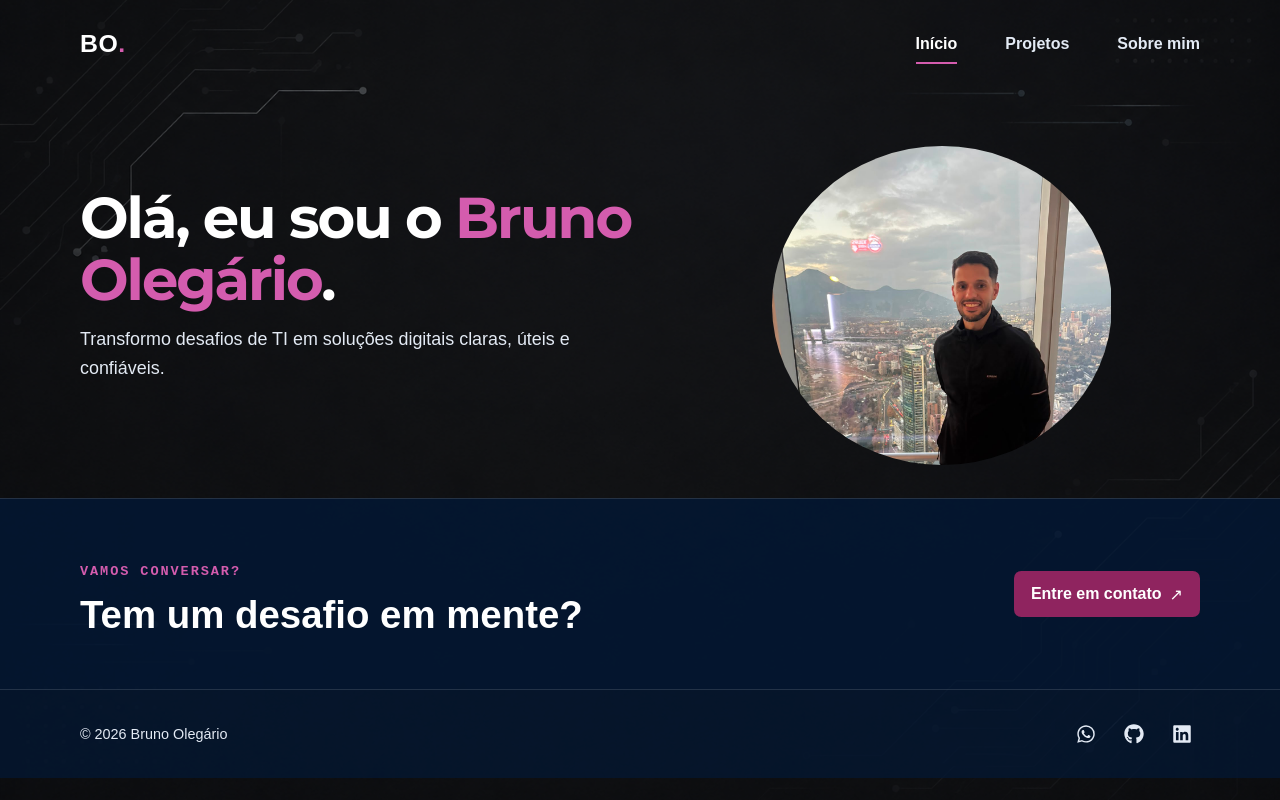
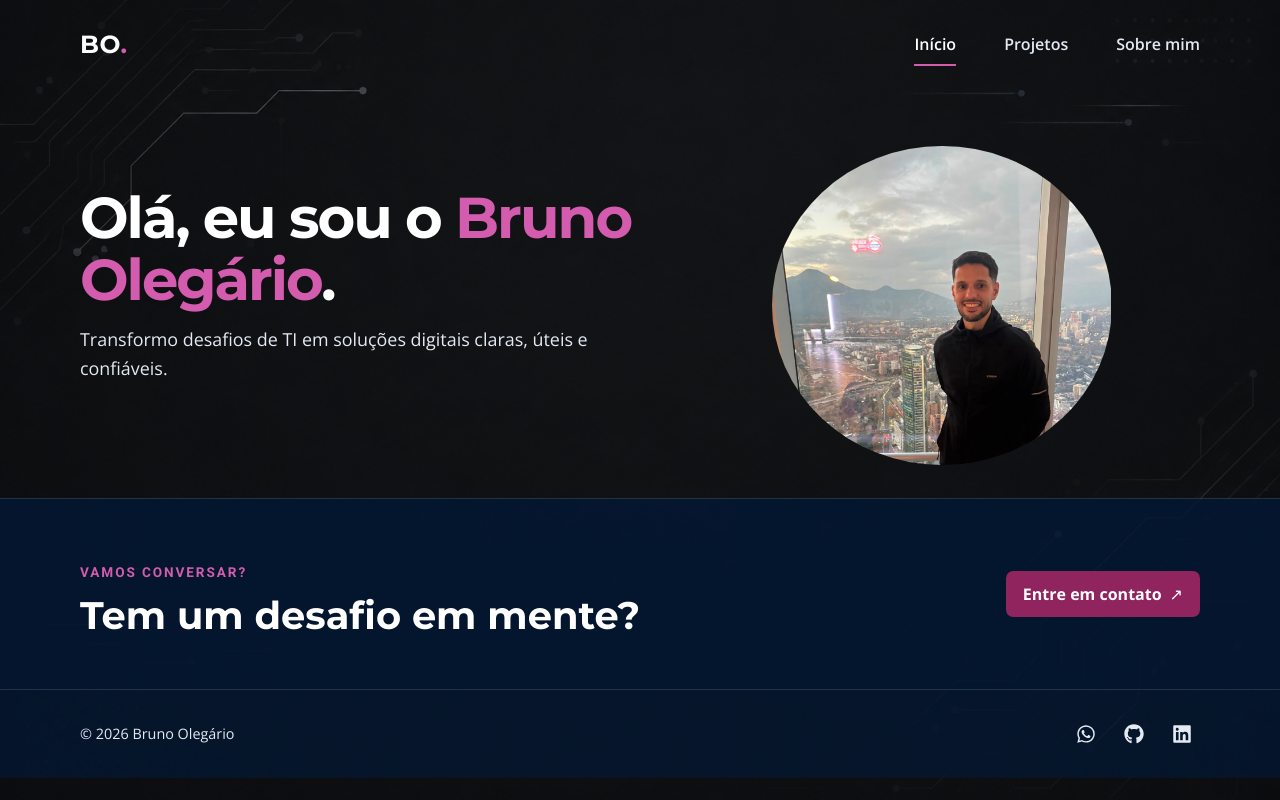
Before and after one commit to olegariobru/MyPort2, a React (Vite) app: page / in a window 1280 px wide. Built offline with nearby package versions, Linux system fonts and the light colour scheme.

Commit message:
style: assign Montserrat Roboto and Open Sans throughout

```diff
--- a/src/index.css
+++ b/src/index.css
@@ -8,10 +8,10 @@
   --branco: #fff;
   --texto-suave: #e3eaf4;
   --painel: rgba(4, 24, 51, 0.88);
-  --fonte-principal: "Cagliostro", sans-serif;
-  --fonte-secundaria: "Ubuntu Mono", monospace;
-  --fonte-footer: "Raleway", sans-serif;
-  --fonte-titulos: "Play", sans-serif;
+  --fonte-principal: "Open Sans", sans-serif;
+  --fonte-secundaria: "Roboto", sans-serif;
+  --fonte-footer: "Open Sans", sans-serif;
+  --fonte-titulos: "Montserrat", sans-serif;
   font-family: var(--fonte-footer);
   font-synthesis: none;
   text-rendering: optimizeLegibility;
@@ -37,6 +37,8 @@ p { line-height: 1.7; }
   border-radius: .4rem; transform: translateY(-160%);
 }
 .skipLink:focus { transform: translateY(0); }
+.appShell { min-height: 100vh; display: flex; flex-direction: column; }
+.appShell main { flex: 1; }
 .pageContainer { width: min(1120px, calc(100% - 2.5rem)); margin: 0 auto; }
 .sectionHeading { margin: 0 0 .75rem; font-size: clamp(2rem, 4vw, 3rem); }
 .sectionIntro { max-width: 680px; margin: 0 auto; color: var(--texto-suave); }
```
